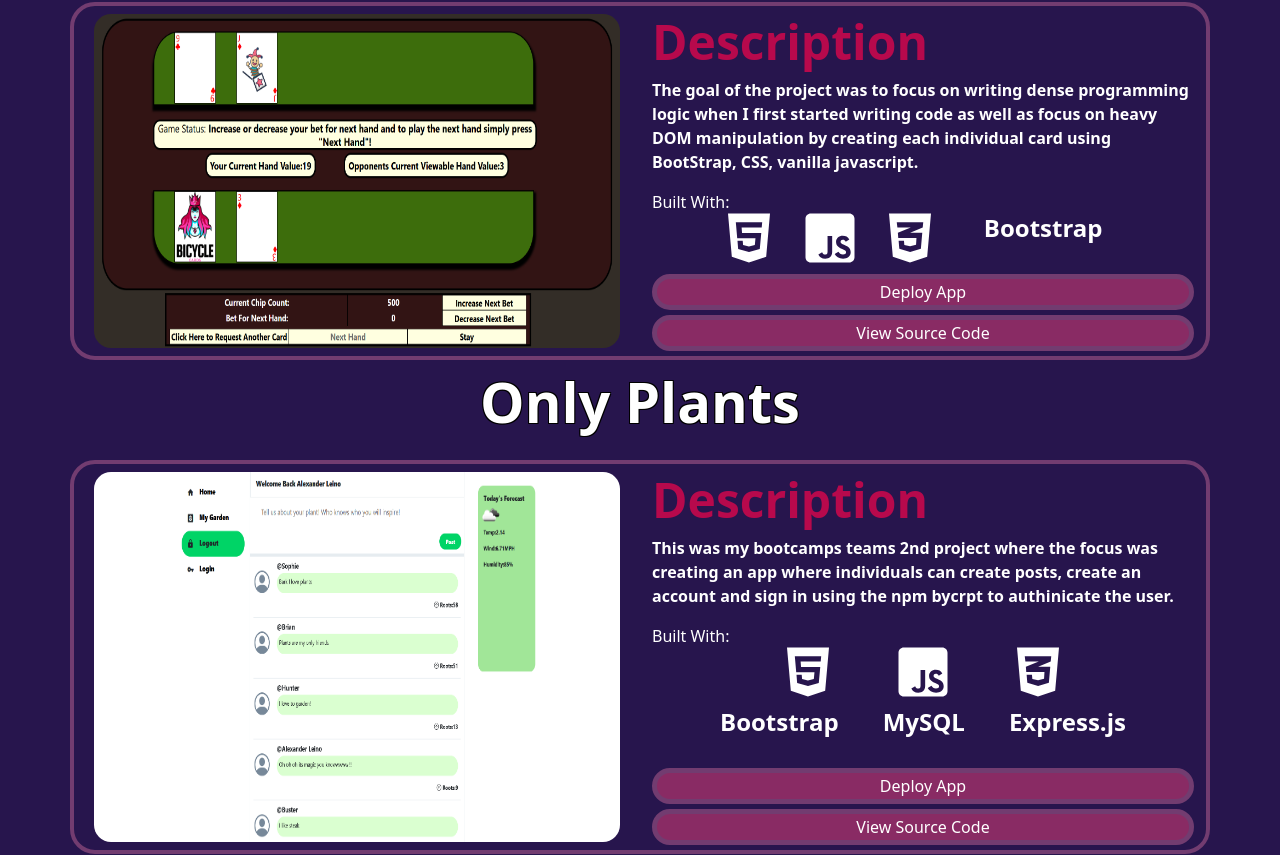
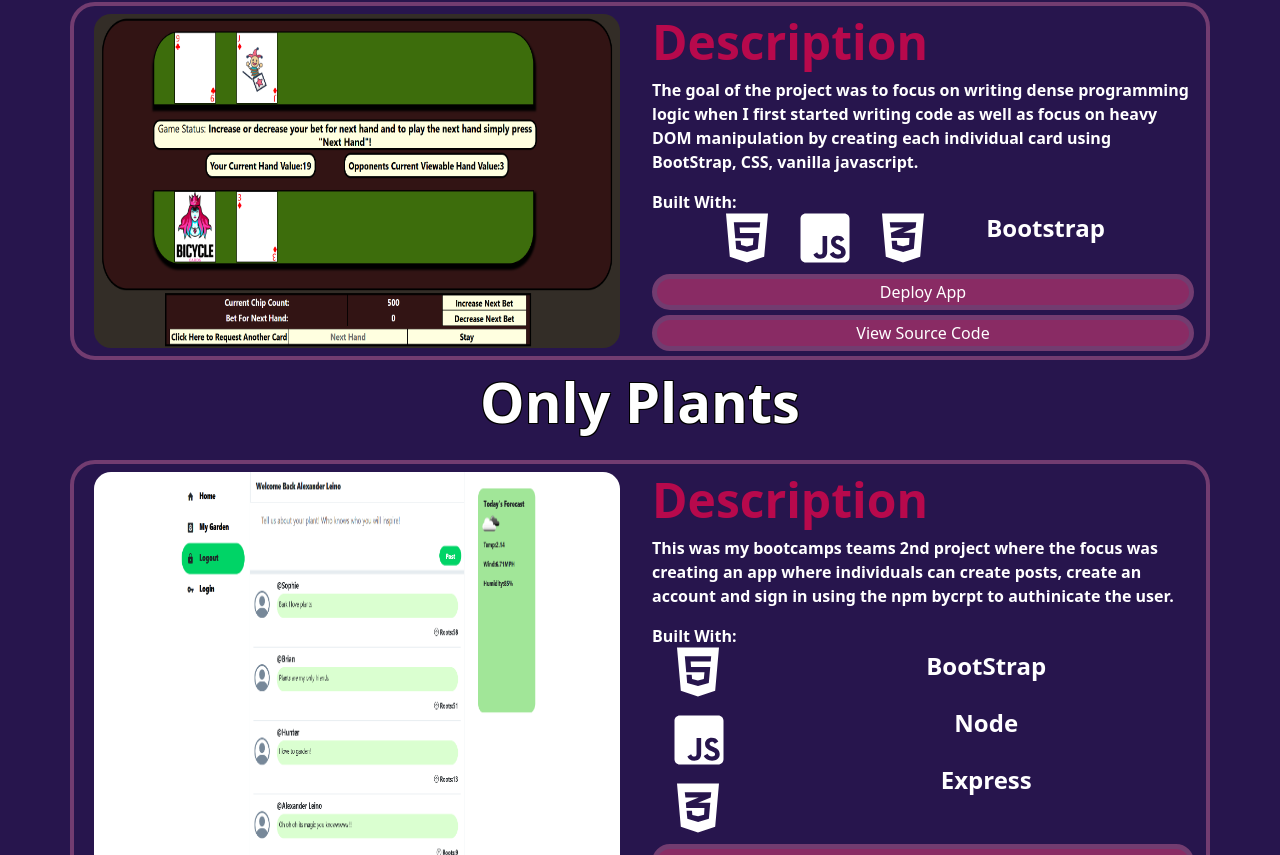
Before and after one commit to AlexanderLeino/portfolio, a React (Create React App) app: page / in a window 1280 px wide. Shown: the part 1725-2580 px from the top of the page. Built offline with nearby package versions, Linux system fonts and the light colour scheme.

Commit message:
finishing touches fixed overflow issue with only plants card

```diff
--- a/src/App.css
+++ b/src/App.css
@@ -52,6 +52,10 @@ img {
   border-radius: 25px;
 }
 
+.built-with {
+  font-weight: bolder;
+}
+
 
 
 /* -------------------------------------------------MEDIA QUERIES BELOW----------------------------------------------------------------------------------- */
@@ -91,12 +95,16 @@ img {
       text-align: center;
 
     }
+    .horizontal-icons {
+      margin-left: 2rem;
+      margin: right 1rem;
+    }
 
 }
 
 @media (max-width: 576px){
   #profile-pic {
-    margin-left: 6.5rem;
+    margin-left: 5rem;
   }
 }
 @media (max-width: 412px){
--- a/src/components/ProjectContainer.css
+++ b/src/components/ProjectContainer.css
@@ -59,3 +59,7 @@
   .built-with-icon {
     transform: scale(3.5);
   }
+
+  .word-logo{
+    margin-left: .75rem;
+  }
--- a/src/components/ProjectContainer.js
+++ b/src/components/ProjectContainer.js
@@ -21,19 +21,19 @@ const ProjectContainer = () => {
             <div className="col-lg-6">
                 <div className= 'project-description'>Description</div>
                 <p className= 'project-description-paragraph'>The goal of the project was to solve two problems that every couple have on a regular basis. Those being what are we going to eat? What should we watch on TV tonight? With this app we take in a few responses from the end user and based on their responses to the three questions we generate a movie based on their prefernce when it comes to film genre. As well as a meal that meets their minimum servings based on how many people the user imputs.</p>
-                <div>Built With:<div>
+                <div className="built-with">Built With:<div>
                 </div>
     <div className="container-fluid d-flex justify-content-evenly">
             <div col-lg-2>
-                <FontAwesomeIcon className = 'built-with-icon mt-3' icon={['fab', 'html5']} />
+                <FontAwesomeIcon className = 'built-with-icon mt-3 horizontal-icons' icon={['fab', 'html5']} />
             </div>
 
             <div col-lg-2>
-                <FontAwesomeIcon className = 'built-with-icon mt-3' icon={['fab', 'js-square']} />
+                <FontAwesomeIcon className = 'built-with-icon mt-3 horizontal-icons' icon={['fab', 'js-square']} />
             </div>
 
             <div col-lg-2>
-                <FontAwesomeIcon className = 'built-with-icon mt-3' icon={['fab', 'css3-alt']} />
+                <FontAwesomeIcon className = 'built-with-icon mt-3 horizontal-icons' icon={['fab', 'css3-alt']} />
             </div>
 
             <div col-lg-2>
@@ -53,7 +53,6 @@ const ProjectContainer = () => {
 
 
     <h3 className='project-title'>Black Jack</h3>
-
         <div className= 'projectCard container d-flex'>
             <div className="row">
                 <div className="col-lg-6">
@@ -63,19 +62,19 @@ const ProjectContainer = () => {
                 <div className="col-lg-6">
                     <div className= 'project-description'>Description</div>
                     <p className= 'project-description-paragraph'>The goal of the project was to focus on writing dense programming logic when I first started writing code as well as focus on heavy DOM manipulation by creating each individual card using BootStrap, CSS, vanilla javascript. </p>
-                <div>Built With:<div>
+                    <div className="built-with">Built With:<div>
                 </div>
         <div className="container-fluid d-flex justify-content-evenly">
                 <div>
-                <FontAwesomeIcon className = 'built-with-icon mt-3' icon={['fab', 'html5']} />
+                    <FontAwesomeIcon className = 'built-with-icon mt-3 horizontal-icons' icon={['fab', 'html5']} />
                 </div>
 
                 <div>
-                <FontAwesomeIcon className = 'built-with-icon mt-3' icon={['fab', 'js-square']} />
+                    <FontAwesomeIcon className = 'built-with-icon mt-3 horizontal-icons' icon={['fab', 'js-square']} />
                 </div>
 
                 <div >
-                <FontAwesomeIcon className = 'built-with-icon mt-3' icon={['fab', 'css3-alt']} />
+                    <FontAwesomeIcon className = 'built-with-icon mt-3 horizontal-icons' icon={['fab', 'css3-alt']} />
                 </div>
 
                 <div>
@@ -93,6 +92,8 @@ const ProjectContainer = () => {
         </div>
 
 
+
+
         <h3 className='project-title'>Only Plants</h3>
         <div className= 'projectCard container d-flex'>
             <div className="row">
@@ -102,54 +103,54 @@ const ProjectContainer = () => {
 
                 <div className="col-lg-6">
                     <div className= 'project-description'>Description</div>
-                <p className= 'project-description-paragraph'>This was my bootcamps teams 2nd project where the focus was creating an app where individuals can create posts, create an account and sign in using the npm bycrpt to authinicate the user.</p>
-                <div>Built With:<div>
+                    <p className= 'project-description-paragraph'>This was my bootcamps teams 2nd project where the focus was creating an app where individuals can create posts, create an account and sign in using the npm bycrpt to authinicate the user.  </p>
+                    <div className="built-with">Built With:<div>
                 </div>
-    <div className="container-fluid d-flex flex-column justifty-content-space-evenly">
-
-
         <div className="container-fluid d-flex justify-content-evenly">
+            <div className="row">
                 <div>
                     <FontAwesomeIcon className = 'built-with-icon mt-3' icon={['fab', 'html5']} />
                 </div>
 
                 <div>
-                    <FontAwesomeIcon className = 'built-with-icon mt-3' icon={['fab', 'js-square']} />
+                    <FontAwesomeIcon className = 'built-with-icon mt-3 onlyplants-icon mt-5' icon={['fab', 'js-square']} />
                 </div>
 
-                <div>
-                    <FontAwesomeIcon className = 'built-with-icon mt-3' icon={['fab', 'css3-alt']} />
+                <div >
+                    <FontAwesomeIcon className = 'built-with-icon mt-3 onlyplants-icon mt-5' icon={['fab', 'css3-alt']} />
+                </div>
+
+            </div>
+
+            <div className="row">
+               <div className="word-logo">
+                   BootStrap
+               </div>
+
+               <div className="word-logo">
+                   Node
+               </div>
+
+               <div className="word-logo">
+                   Express
                </div>
 
             </div>
 
 
-        <div className="row mt-4">
-            <div className="container-fluid d-flex justify-content-evenly">
-            <div>
-                <h6 className= "word-logo">Bootstrap</h6>
-            </div>
 
-            <div>
-                <h6 className= "word-logo">MySQL</h6>
-            </div>
 
-            <div>
-                <h6 className= "word-logo">Express.js</h6>
-            </div>
-
-            </div>
 
             </div>
         </div>
-    </div>
                 <div className="row mt-4">
-            <a target= '_blank' rel='noreferrer' projectBtn href= 'https://github.com/sarahmaskill/only-plants'><button className='projectBtn'>Deploy App</button></a>
-            <a target= '_blank' rel='noreferrer' projectBtn href= 'https://only-plants.herokuapp.com/'><button className='projectBtn'>View Source Code</button></a>
+                <a target= '_blank' rel='noreferrer' projectBtn href= 'https://alexanderleino.github.io/blackjack-game/'><button className='projectBtn'>Deploy App</button></a>
+                <a target= '_blank' rel='noreferrer' projectBtn href= 'https://github.com/AlexanderLeino/blackjack-game'><button className='projectBtn'>View Source Code</button></a>
                 </div>
                     </div>
                         </div>
         </div>
+
 
 
 
```
Lines whose indentation alone changed are shown as unchanged.
